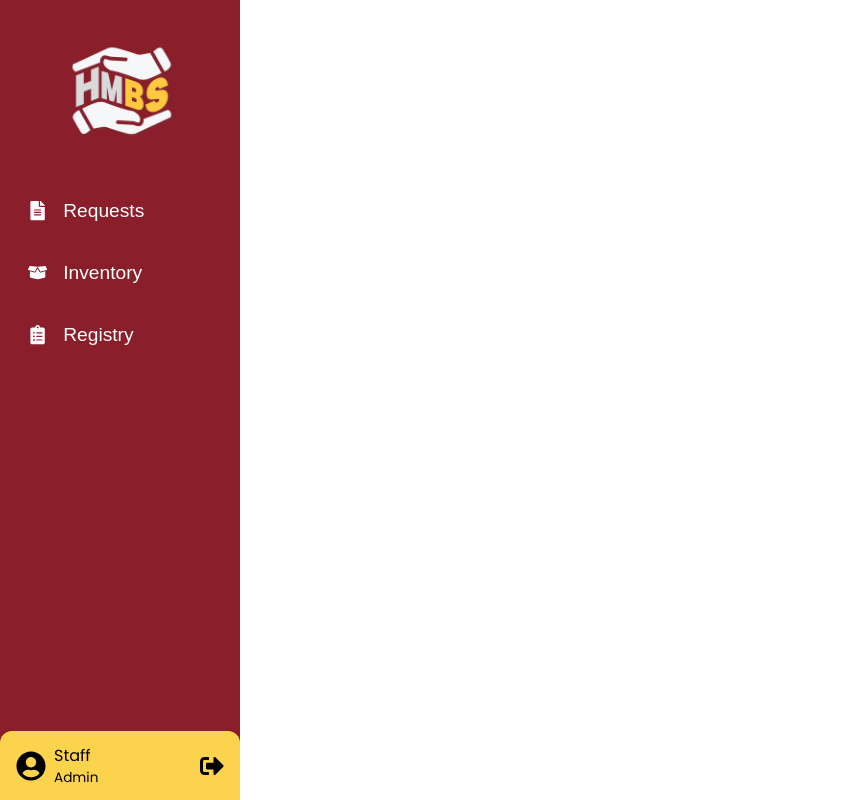
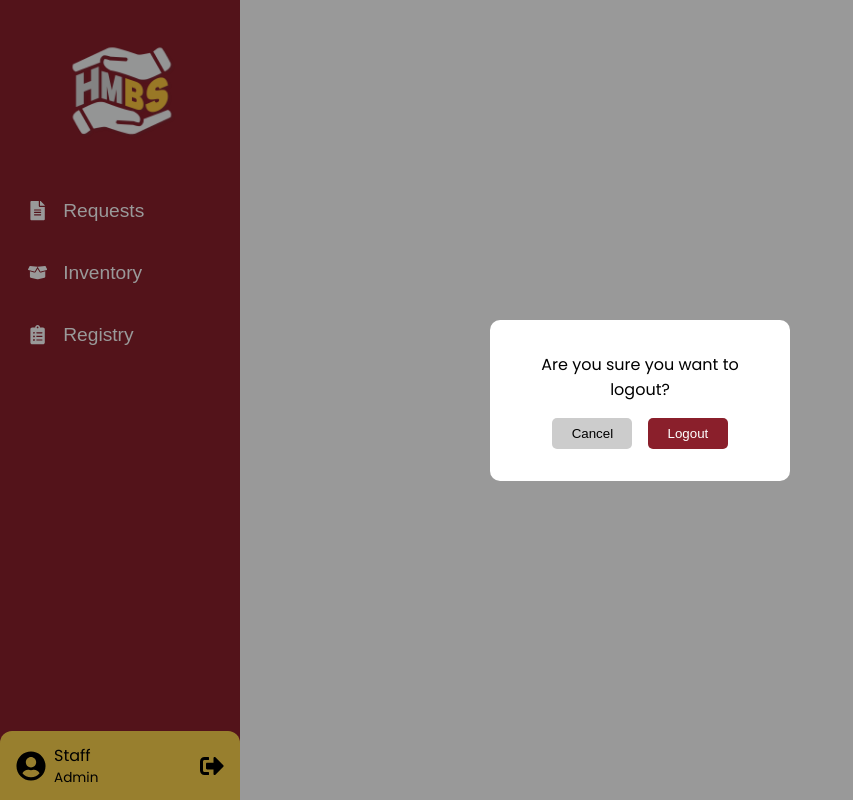
Before and after one commit to yukikaiden/hmbs-frontend-draft, a React (Vite) app in the folder borrowing-system/: page / in a window 1280 px wide. Both pictures are taken after a click on the icon 212 px from the left and 765 px from the top of the page. Shown: the whole page, without its empty margins (0-853 px from the left). Built offline with nearby package versions, Linux system fonts and the light colour scheme.

Commit message:
Updated Sidebar

```diff
--- a/borrowing-system/src/components/Sidebar.jsx
+++ b/borrowing-system/src/components/Sidebar.jsx
@@ -1,8 +1,24 @@
-import React from 'react';
+import React, { useState } from 'react';
 import { FaUserCircle, FaFileAlt, FaBoxOpen, FaClipboardList, FaSignOutAlt } from 'react-icons/fa';
 import hmbsLogoWhite from '../assets/hmbs-logo-white.png';
 
-const Sidebar = ({ activePage, onLogout }) => {
+const Sidebar = ({ activePage }) => {
+  const [showLogoutModal, setShowLogoutModal] = useState(false);
+
+  const handleLogoutClick = () => {
+    setShowLogoutModal(true);
+  };
+
+  const handleCancel = () => {
+    setShowLogoutModal(false);
+  };
+
+  const handleConfirmLogout = () => {
+    setShowLogoutModal(false);
+    // Redirect or perform logout logic
+    alert('Logged out!');
+  };
+
   const styles = {
     sidebar: {
       position: 'fixed',
@@ -66,6 +82,39 @@ const Sidebar = ({ activePage, onLogout }) => {
       cursor: 'pointer',
       fontSize: '1.5rem',
     },
+    modalOverlay: {
+      position: 'fixed',
+      top: 0,
+      left: 0,
+      right: 0,
+      bottom: 0,
+      backgroundColor: 'rgba(0, 0, 0, 0.4)',
+      display: 'flex',
+      justifyContent: 'center',
+      alignItems: 'center',
+      zIndex: 2000,
+    },
+    modalContent: {
+      backgroundColor: 'white',
+      padding: '2rem',
+      borderRadius: '10px',
+      textAlign: 'center',
+      width: '300px',
+    },
+    modalButton: {
+      margin: '1rem 0.5rem 0 0.5rem',
+      padding: '0.5rem 1.2rem',
+      borderRadius: '5px',
+      border: 'none',
+      cursor: 'pointer',
+    },
+    cancelBtn: {
+      backgroundColor: '#ccc',
+    },
+    confirmBtn: {
+      backgroundColor: '#8A1F2B',
+      color: 'white',
+    },
   };
 
   const navItems = [
@@ -75,6 +124,7 @@ const Sidebar = ({ activePage, onLogout }) => {
   ];
 
   return (
+    <>
       <aside style={styles.sidebar}>
         <div style={styles.navContainer}>
           <img src={hmbsLogoWhite} alt="HMBS Logo" style={styles.logo} />
@@ -86,7 +136,9 @@ const Sidebar = ({ activePage, onLogout }) => {
                 ...styles.navButton,
                 ...(activePage === item.id ? styles.navActive : {}),
               }}
-            onMouseEnter={(e) => (e.currentTarget.style.backgroundColor = 'rgba(255,255,255,0.2)')}
+              onMouseEnter={(e) =>
+                (e.currentTarget.style.backgroundColor = 'rgba(255,255,255,0.2)')
+              }
               onMouseLeave={(e) => {
                 if (activePage !== item.id) e.currentTarget.style.backgroundColor = 'transparent';
               }}
@@ -107,11 +159,34 @@ const Sidebar = ({ activePage, onLogout }) => {
           </div>
           <FaSignOutAlt
             style={styles.logoutIcon}
-          onClick={onLogout}
+            onClick={handleLogoutClick}
             title="Logout"
           />
         </div>
       </aside>
+
+      {showLogoutModal && (
+        <div style={styles.modalOverlay}>
+          <div style={styles.modalContent}>
+            <p>Are you sure you want to logout?</p>
+            <div>
+              <button
+                style={{ ...styles.modalButton, ...styles.cancelBtn }}
+                onClick={handleCancel}
+              >
+                Cancel
+              </button>
+              <button
+                style={{ ...styles.modalButton, ...styles.confirmBtn }}
+                onClick={handleConfirmLogout}
+              >
+                Logout
+              </button>
+            </div>
+          </div>
+        </div>
+      )}
+    </>
   );
 };
 
```
Lines whose indentation alone changed are shown as unchanged.
